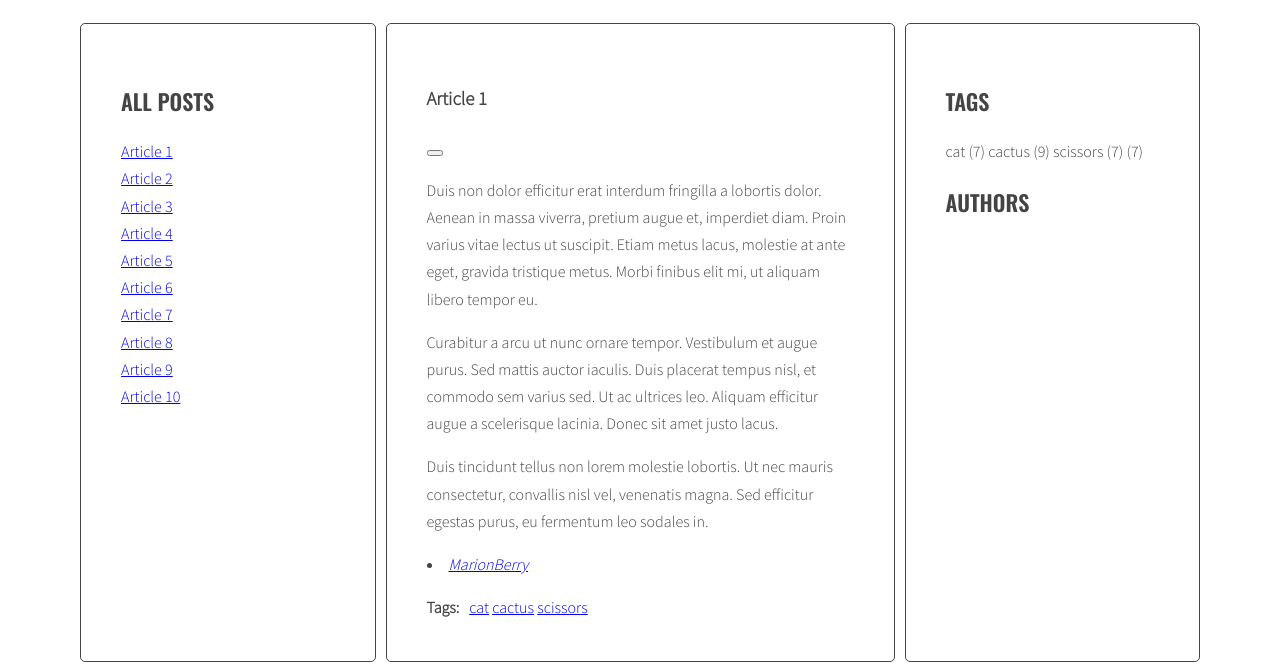
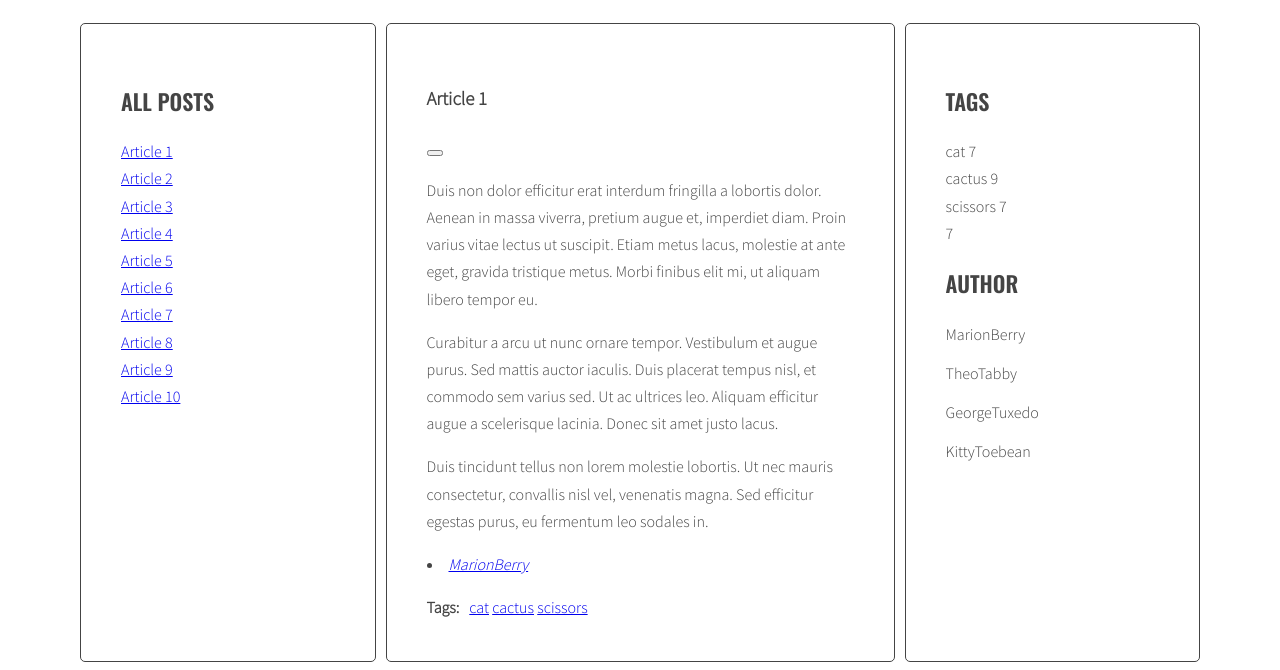
Before and after one commit to KamilFor/javascript-blog, a website: page index.html in a window 1280 px wide. Shown: the part 220-890 px from the top of the page. Drawn offline with nearby package versions, Linux system fonts and the light colour scheme.

Commit message:
Zadanie 7.4

```diff
--- a/index.html
+++ b/index.html
@@ -215,19 +215,32 @@
                 <aside class="sidebar">
                     <h2 class="section-title">Tags</h2>
                     <ul class="list tags">
-                        <li><a href="#">cat</a> <span>(6)</span></li>
-                        <li><a href="#">cactus</a> <span>(5)</span></li>
-                        <li><a href="#">scissors</a> <span>(4)</span></li>
-                        <li><a href="#">reviews</a> <span>(4)</span></li>
-                        <li><a href="#">news</a> <span>(6)</span></li>
                     </ul>
-                    <h2 class="section-title">Authors</h2>
+                    <h2 class="section-title">Author</h2>
+                    <ul class="list authors">
+                    </ul>
                 </aside>
             </main>
         </div>
     </div>
 
-    <script src="js/script.js"></script>
+    <script src="https://cdnjs.cloudflare.com/ajax/libs/handlebars.js/4.1.0/handlebars.min.js"></script>
+    <script type='text/javascript' rel='js/handlebars-v4.0.5.js'></script>
+    <script type='text/javascript' rel='js/name-table.js'></script>
+    <script id="template-article-link" type="text/x-handlebars-template">
+        <li><a href="#{{ id }}"><span>{{ title }}</span></a></li>
+      </script>
+    <script id="template-tag-cloud-link" type="text/x-handlebars-template">
+        {{#each tags}}
+        <li>{{ tag  }} {{ count }}</li>
+        {{/each}}
+      </script>
+    <script id="template-tag-author-link" type="text/x-handlebars-template">
+        {{#each authorTags}}
+        <li>{{ authorTag }}</li>
+        {{/each}}
+      </script>
+    <script src="js/script.js"> </script>
 </body>
 
 </html>
--- a/js/script.js
+++ b/js/script.js
@@ -41,6 +41,11 @@ const optArticleSelector = '.post',
   optArticleTagsSelector = '.post-tags .list';
 /* optArticleAuthorSelector = '.post-author .list',*/
 // optTagsListSelector = '.tags.list';
+const templates = {
+  articleLink: Handlebars.compile(document.querySelector('#template-article-link').innerHTML),
+  tagCloudLink: Handlebars.compile(document.querySelector('#template-tag-cloud-link').innerHTML),
+  tagAuthorLink: Handlebars.compile(document.querySelector('#template-tag-author-link').innerHTML)
+};
 
 function generateTitleLinks(customSelector = '') {
   /* remove contents of titleList */
@@ -60,7 +65,10 @@ function generateTitleLinks(customSelector = '') {
     const articleTitle = article.querySelector(optTitleSelector).innerHTML;
     console.log('articleTitle:', articleTitle);
     /* create HTML of the link */
-    const linkHTML = '<li><a href="#' + articleId + '"><span>' + articleTitle + '</span></a></li>';
+    //const linkHTML = '<li><a href="#' + articleId + '"><span>' + articleTitle + '</span></a></li>';
+    const linkHTMLData = { id: articleId, title: articleTitle };
+    const linkHTML = templates.articleLink(linkHTMLData);
+
     console.log('link:', linkHTML);
     /* insert link into titleList */
 
@@ -114,7 +122,9 @@ function generateTags() {
     for (let tag of articleTagsArray) {
       console.log('tag:', tag);
       /* generate HTML of the link */
-      const linkHTML = '<li><a href="#tag-' + tag + '"><span>' + tag + '</span></a></li>';
+      //const linkHTML = '<li><a href="#tag-' + tag + '"><span>' + tag + '</span></a></li>';
+      const linkHTMLData = { id: 'tag-' + tag, title: tag };
+      const linkHTML = templates.articleLink(linkHTMLData);
       console.log('linkhtml:', linkHTML);
       /* add generated code to HTML variable */
       html = html + '     ' + linkHTML;
@@ -138,16 +148,23 @@ function generateTags() {
   const tagsParams = calculateTagsParams(allTags);
   console.log('tagsParams:', tagsParams);
   /* [NEW] create variable for all links HTML code */
-  let allTagsHTML = '';
-
+  //let allTagsHTML = ''; (pierwotna wersja)
+  const allTagsData = { tags: [] };
   /* [NEW] START LOOP: for each tag in allTags: */
   for (let tag in allTags) {
     /* [NEW] generate code of a link and add it to allTagsHTML */
-    allTagsHTML += tag + ' (' + allTags[tag] + ') ';
+    //allTagsHTML += tag + ' (' + allTags[tag] + ') ';
+    allTagsData.tags.push({
+      tag: tag,
+      count: allTags[tag],
+      className: (allTags[tag], tagsParams)
+    });
   }
+  console.log('allTagsData:', allTagsData);
   /* [NEW] END LOOP: for each tag in allTags: */
   /*[NEW] add HTML from allTagsHTML to tagList */
-  tagList.innerHTML = allTagsHTML;
+  // tagList.innerHTML = allTagsHTML;
+  tagList.innerHTML = templates.tagCloudLink(allTagsData);
 }
 
 generateTags();
@@ -221,7 +238,9 @@ function generateAuthor() {
     const authorTags = article.getAttribute('data-author');
     console.log('authorTags:', authorTags);
     /* generate HTML of the link */
-    const linkHTML = '<li><a href="#author-' + authorTags + '"><span>' + authorTags + '</span></a></li>';
+    //const linkHTML = '<li><a href="#author-' + authorTags + '"><span>' + authorTags + '</span></a></li>';
+    const linkHTMLData = { id: 'author-' + authorTags, title: authorTags };
+    const linkHTML = templates.articleLink(linkHTMLData);
     console.log('linkhtml:', linkHTML);
     /* add generated code to HTML variable */
     html = html + '     ' + linkHTML;
@@ -237,21 +256,29 @@ function generateAuthor() {
     /* END LOOP: for every article: */
   }
   /* [NEW] find list of tags in right column */
-  const authorList = document.querySelector('.author');
+  const authorList = document.querySelector('.authors');
   console.log(allAuthor);
   const authorParams = calculateTagsParams(allAuthor);
   console.log('authorParams:', authorParams);
   /* [NEW] create variable for all links HTML code */
-  let allAuthorHTML = '';
+  //let allAuthorHTML = '';
+  const allAuthorData = { authorTags: [] };
 
   /* [NEW] START LOOP: for each tag in allTags: */
-  for (let authorTags in allAuthor) {
+  for (let authorTag in allAuthor) {
     /* [NEW] generate code of a link and add it to allTagsHTML */
-    allAuthorHTML += authorTags + ' (' + allAuthor[authorTags] + ') ';
+    //allAuthorHTML += authorTags + ' (' + allAuthor[authorTags] + ') ';
+    allAuthorData.authorTags.push({
+      authorTag: authorTag,
+      count: allAuthor[authorTag],
+      className: (allAuthor[authorTag], authorParams)
+    });
   }
+  console.log('allAuthorData:', allAuthorData);
   /* [NEW] END LOOP: for each tag in allTags: */
   /*[NEW] add HTML from allTagsHTML to tagList */
-  authorList.innerHTML = allAuthorHTML;
+  //authorList.innerHTML = allAuthorHTML;
+  authorList.innerHTML = templates.tagAuthorLink(allAuthorData);
 }
 
 generateAuthor();
```
